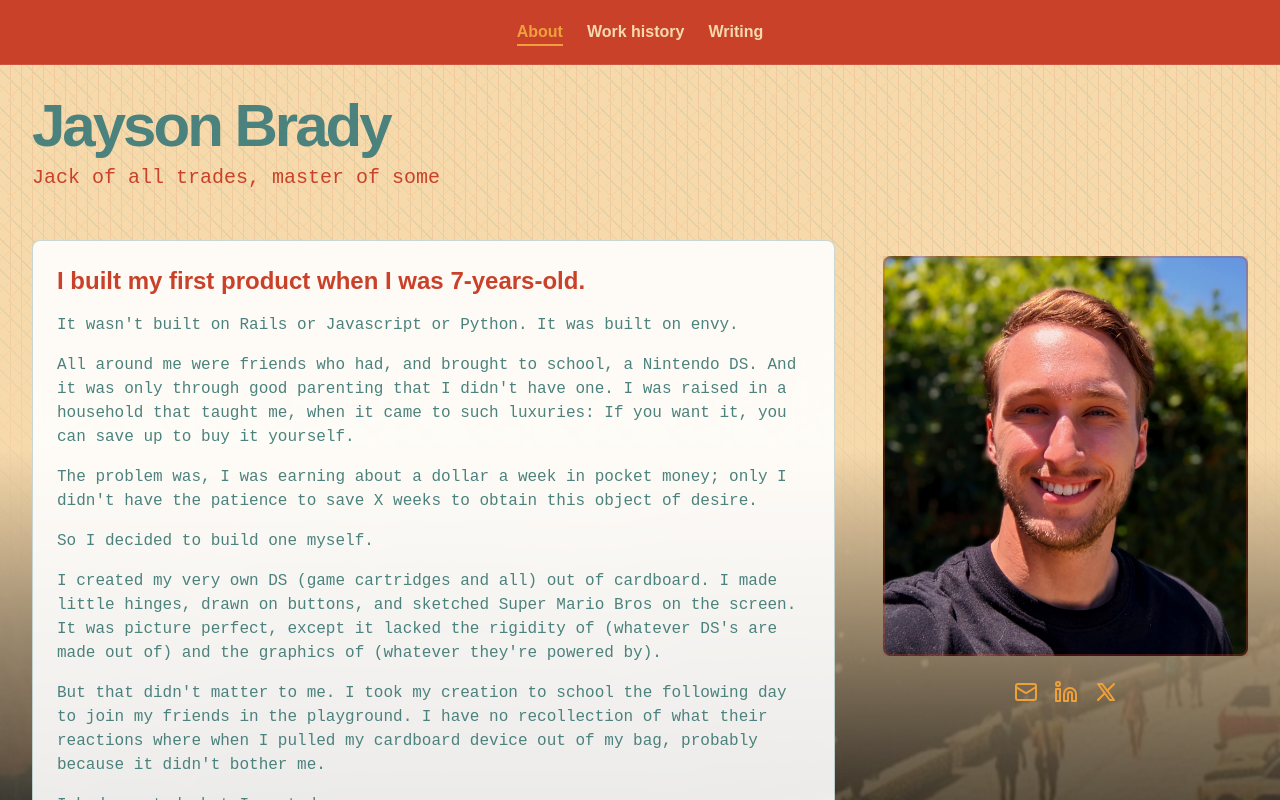
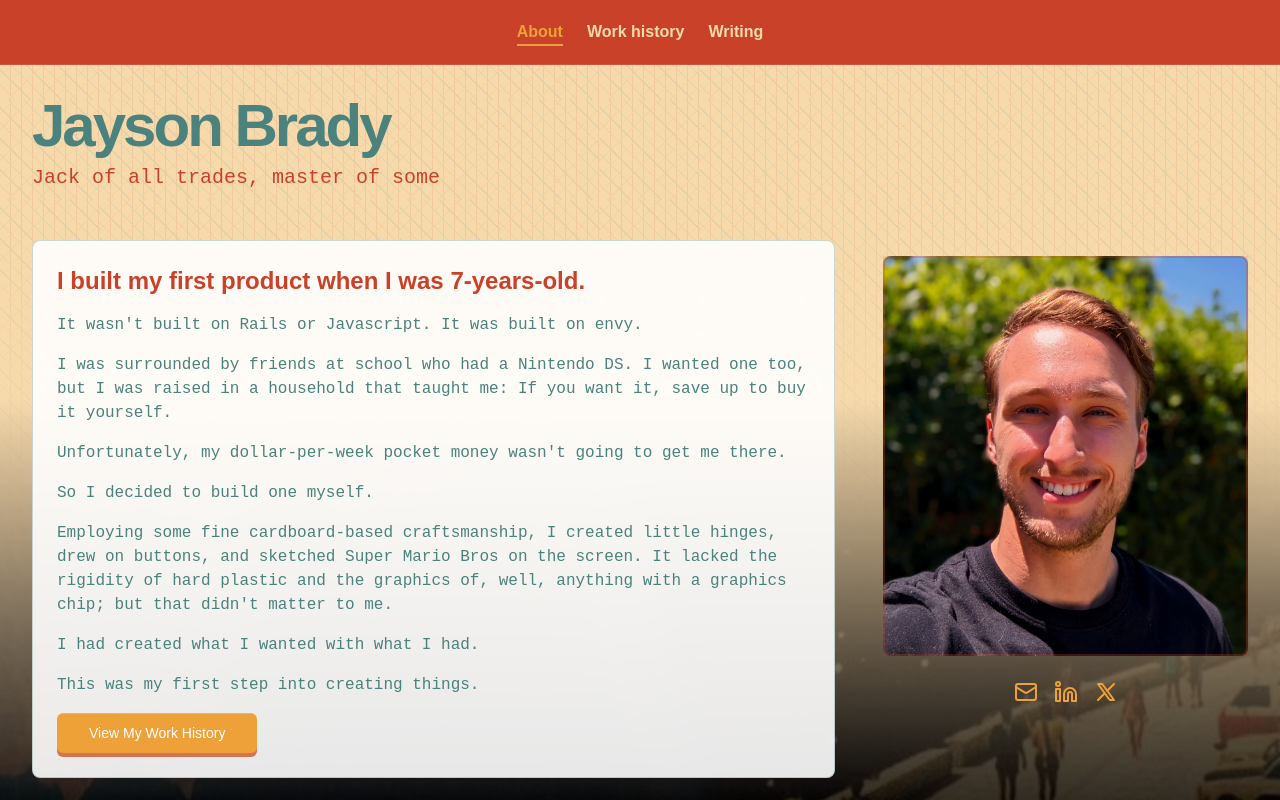
Before and after one commit to jayson-brady-98/personal-website, a Next.js app: page / in a window 1280 px wide. Shown: the top 800 px of the page. Built offline with nearby package versions, Linux system fonts and the light colour scheme.

Commit message:
updated home page text

```diff
--- a/app/page.tsx
+++ b/app/page.tsx
@@ -56,13 +56,13 @@ export default function Home() {
                     I built my first product when I was 7-years-old.
                   </h2>
                   <div className="space-y-4 text-[#4B827D]" style={{ fontFamily: "'Space Mono', monospace" }}>
-                    <p>It wasn't built on Rails or Javascript or Python. It was built on envy.</p>
-                    <p>All around me were friends who had, and brought to school, a Nintendo DS. And it was only through good parenting that I didn't have one. I was raised in a household that taught me, when it came to such luxuries: If you want it, you can save up to buy it yourself.</p>
-                    <p>The problem was, I was earning about a dollar a week in pocket money; only I didn't have the patience to save X weeks to obtain this object of desire.</p>
+                    <p>It wasn't built on Rails or Javascript. It was built on envy.</p>
+                    <p>I was surrounded by friends at school who had a Nintendo DS. I wanted one too, but I was raised in a household that taught me: If you want it, save up to buy it yourself.</p>
+                    <p>Unfortunately, my dollar-per-week pocket money wasn't going to get me there.</p>
                     <p>So I decided to build one myself.</p>
-                    <p>I created my very own DS (game cartridges and all) out of cardboard. I made little hinges, drawn on buttons, and sketched Super Mario Bros on the screen. It was picture perfect, except it lacked the rigidity of (whatever DS's are made out of) and the graphics of (whatever they're powered by).</p>
-                    <p>But that didn't matter to me. I took my creation to school the following day to join my friends in the playground. I have no recollection of what their reactions where when I pulled my cardboard device out of my bag, probably because it didn't bother me.</p>
-                    <p>I had created what I wanted.</p>
+                    <p>Employing some fine cardboard-based craftsmanship, I created little hinges, drew on buttons, and sketched Super Mario Bros on the screen. It lacked the rigidity of hard plastic and the graphics of, well, anything with a graphics chip; but that didn't matter to me.</p>
+                    <p>I had created what I wanted with what I had.</p>
+                    <p>This was my first step into creating things.</p>
                   </div>
                   <div className="flex flex-col gap-2 min-[400px]:flex-row">
                     <Link href="/work-history">
```
